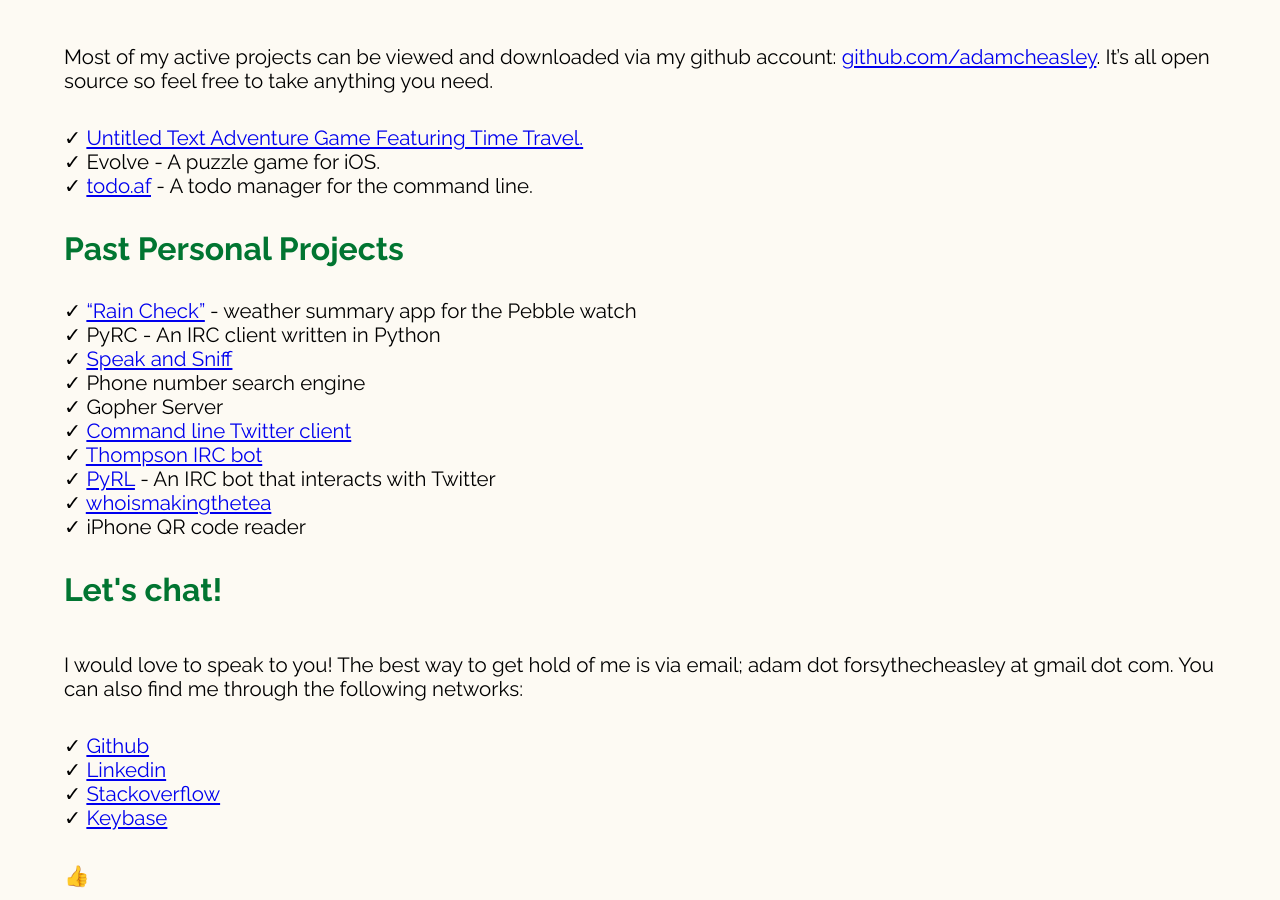
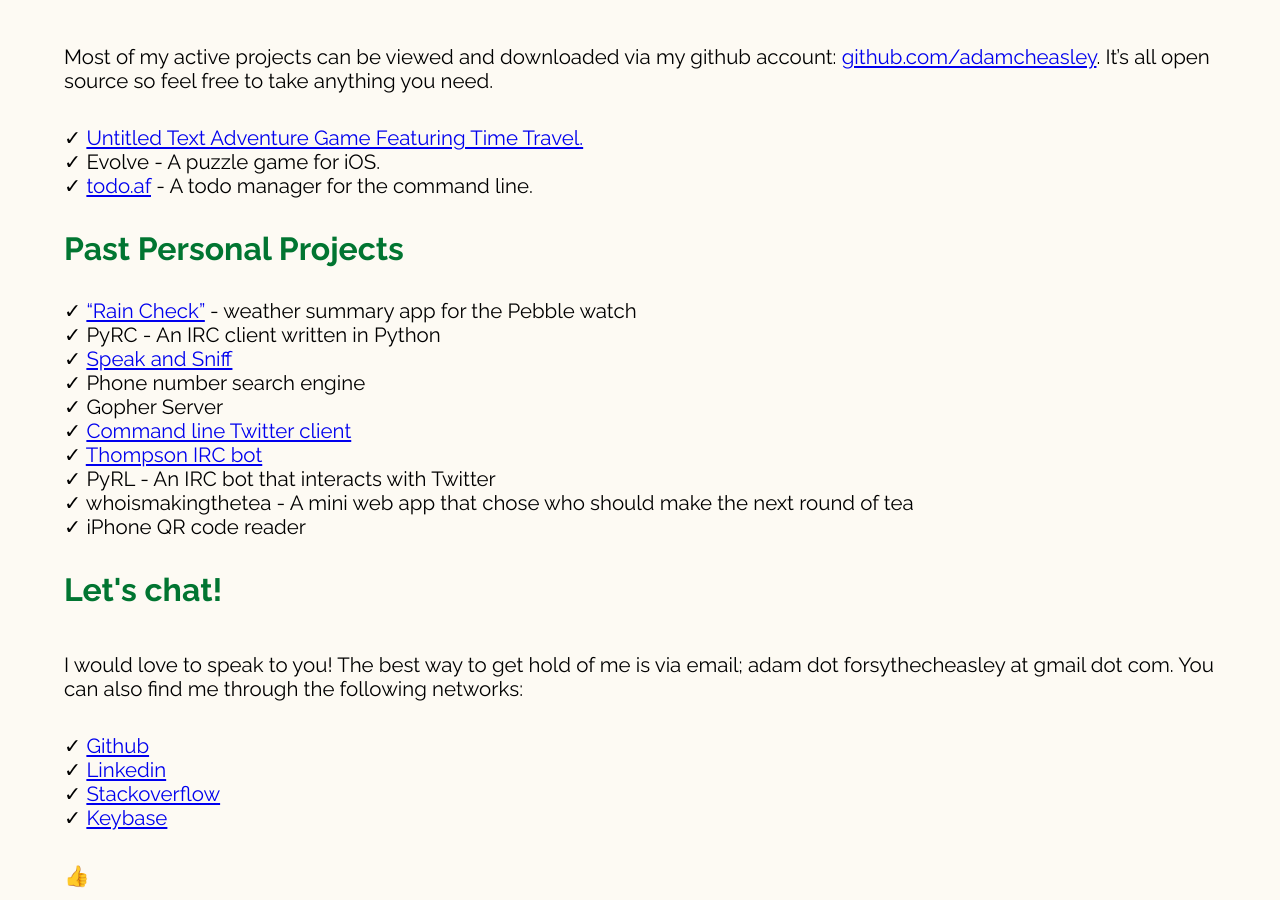
Before and after one commit to adamcheasley/adamcheasley.github.io, a Jekyll site: the page index.html, which Jekyll copies as it is, in a window 1280 px wide and 900 px high, scrolled down 1545 px. Built offline with Jekyll 4.4.1, drawn with Linux system fonts in a browser that asks for light colours.

Commit message:
Remove dead links

```diff
--- a/index.html
+++ b/index.html
@@ -70,8 +70,8 @@
         <li>Gopher Server</li>
         <li><a href="/projects/command_line_twitter/index.html">Command line Twitter client</a></li>
         <li><a href="https://github.com/adamcheasley/thompson">Thompson IRC bot</a></li>
-        <li><a href="/projects/twitterbot/index.html">PyRL</a> - An IRC bot that interacts with Twitter</li>
-        <li><a href="/projects/whoismakingthetea/index.html">whoismakingthetea</a></li>
+        <li>PyRL - An IRC bot that interacts with Twitter</li>
+        <li>whoismakingthetea - A mini web app that chose who should make the next round of tea</li>
         <li>iPhone QR code reader</li>
       </ul>
 
```
